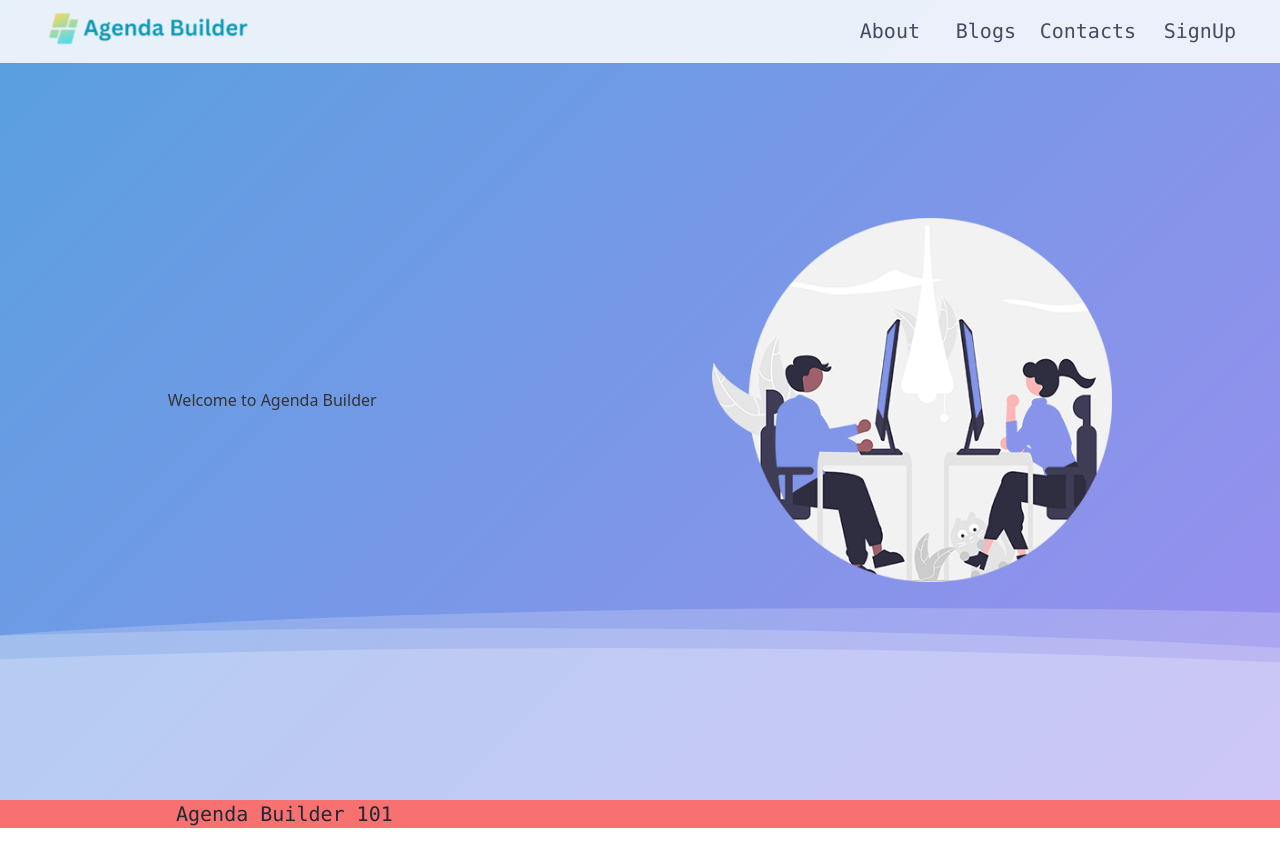
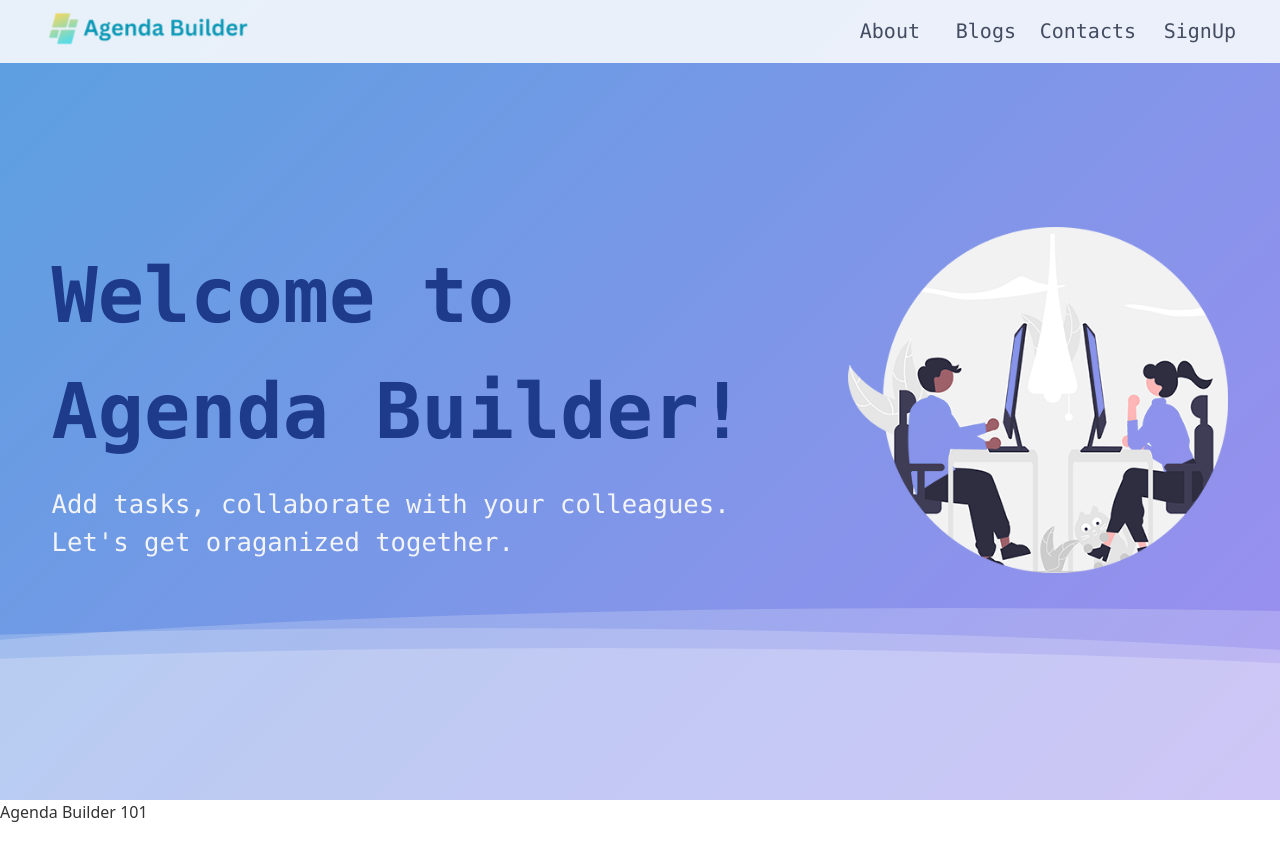
Before and after one commit to srshah27/agenda-builder, a Next.js app: page /landing in a window 1280 px wide. Shown: the top 866 px of the page. Before the commit the page ends 828 px from the top, so only its background shows below. Built offline with nearby package versions, Linux system fonts and the light colour scheme.

Commit message:
landing updated

```diff
--- a/src/components/Hero.js
+++ b/src/components/Hero.js
@@ -1,29 +1,32 @@
 import Image from "next/image"
 import Link from "next/link"
-import GradientBG from "./GradientBG"
+import styles from "../styles/GradientBG.module.css"
 
 function Hero() {
   return (
     <>
       <section className="h-screen">
         <div className="flex justify-around items-center flex-wrap h-screen">
-          <div className="">
-            <h1>Welcome to Agenda Builder</h1>
+          <div className="text-blue-900 font-mono lg:text-justify text-center">
+            <div className="text-[6vw] font-bold">
+               Welcome to <br/> Agenda Builder!
+            </div>
+            <div className="text-[2vw] mt-4 text-gray-100">
+            Add tasks, collaborate with your colleagues. <br/> Let&apos;s get oraganized together.
+            </div>
           </div>
-          <div className="">
+          {/* <div className="max-w-full"> */}
+          {/* <img src = "/img/track.png" alt="track" className="w-[35vw] h-[28vw]"/> */}
             <Image
               src="/img/track.png"
               alt="track"
-              width={400}
-              height={400}
-              className=""
-              // className=" absolute right-32 top-36 hidden md:hidden lg:block"
-              // width={440}
-              // height={400}
+              width={380}
+              height={380}
+              className="max-w-full"
             />
-          </div>
+          {/* </div> */}
         </div>
-        <div className="text-gray-800 bottom-20 pl-44 text-xl font-mono bg-red-400">
+        <div className="h-screen">
           <span>
             Agenda Builder 101 <br />
           </span>
```
